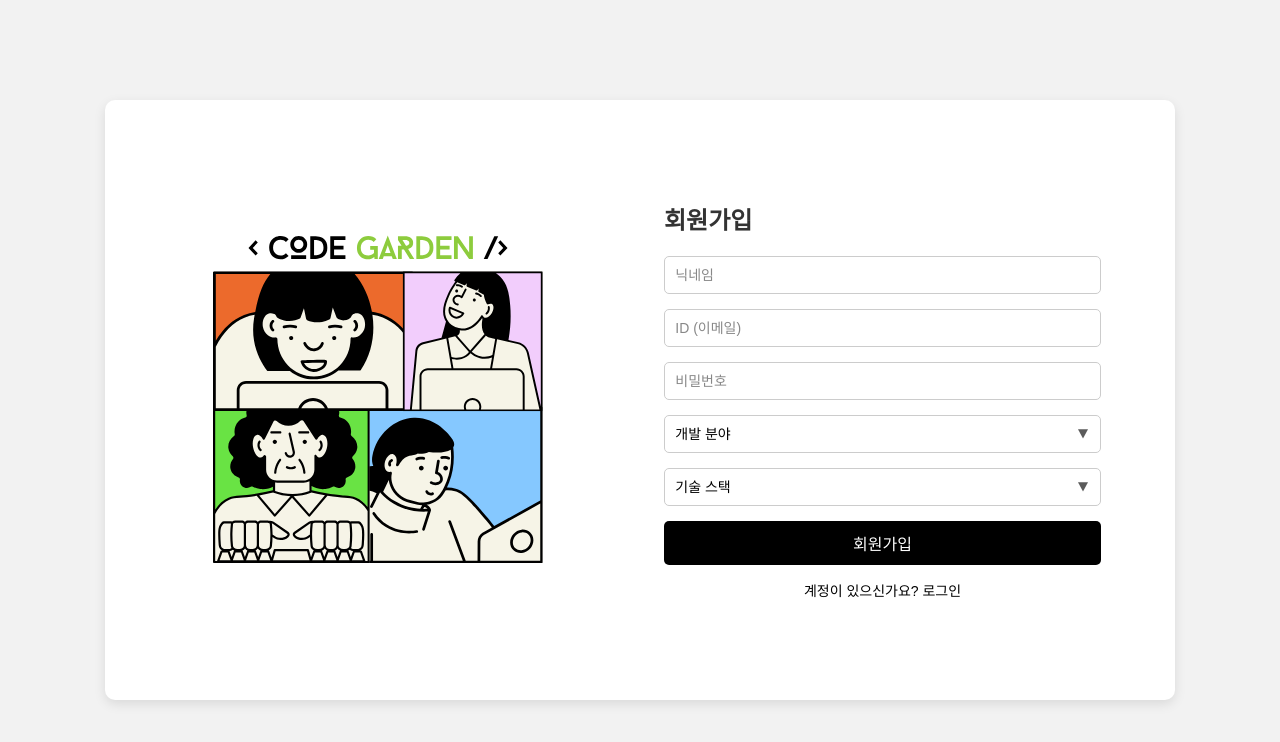
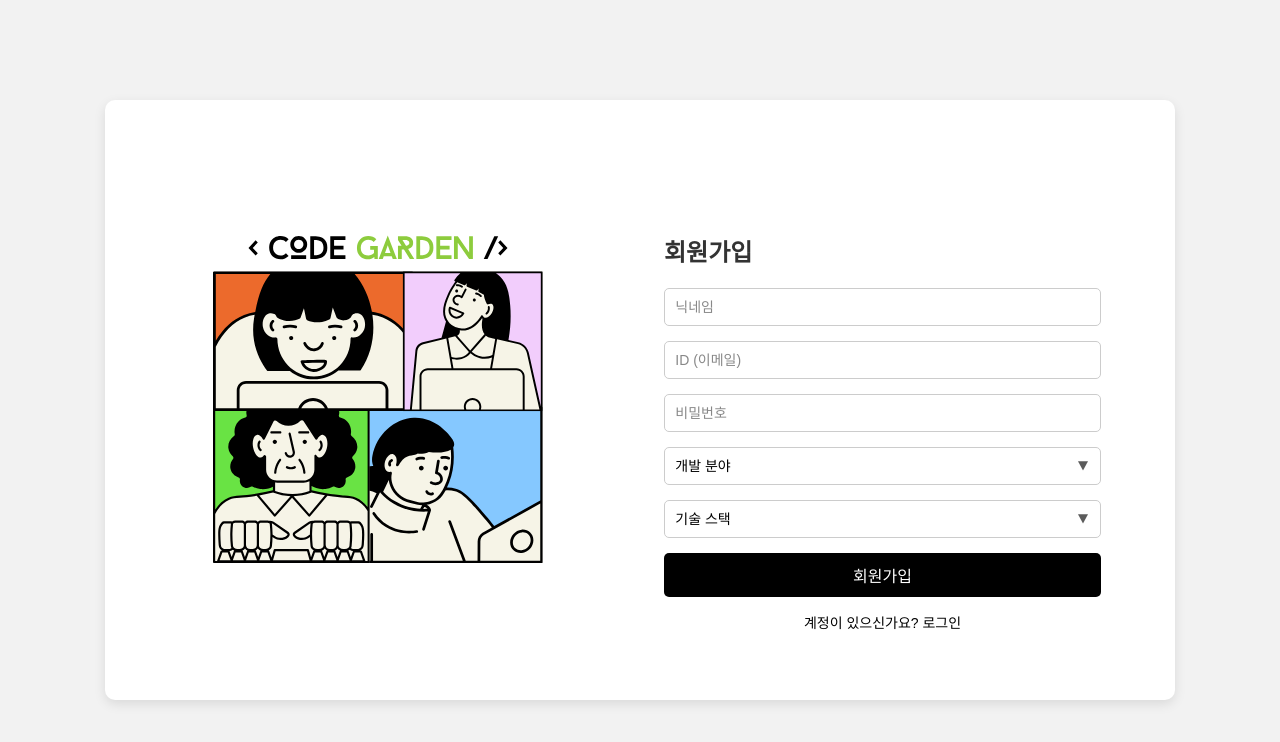
Before and after one commit to dldpdnjs21/MiniProject_codegarden, a React (Create React App) app: page /login in a window 1280 px wide. Both pictures are taken after a click on the link "회원가입". Shown: the top 742 px of the page. Built offline with nearby package versions, Linux system fonts and the light colour scheme.

Commit message:
fix: 로그인/회원가입 알림 문구 위치 수정

```diff
--- a/src/pages/JoinPage.jsx
+++ b/src/pages/JoinPage.jsx
@@ -74,22 +74,11 @@ const JoinPage = () => {
         <div className="illustration">
           <img src={loginimage} alt="illustration" />
         </div>
-
-        <form onSubmit={handleSubmit} className="register-form">
+        <div className="register-form">
+          <form onSubmit={handleSubmit}>
             <div className="title">
               <h1>회원가입</h1>
             </div>
-          {error && (
-            <p className="error-message" aria-live="assertive">
-              {error}
-            </p>
-          )}
-          {successMessage && (
-            <p className="success-message" aria-live="assertive">
-              {successMessage}
-            </p>
-          )}{" "}
-          {/* 추가된 성공 메시지 */}
             <input
               type="text"
               name="nickname"
@@ -155,11 +144,25 @@ const JoinPage = () => {
                 <option value="SQL">SQL</option>
               </select>
             </div>
+            {/* 에러 */}
+            {error && !successMessage && (
+              <p className="error message" aria-live="assertive">
+                {error}
+              </p>
+            )}
+            {/* 성공 */}
+            {successMessage && (
+              <p className="success message" aria-live="assertive">
+                {successMessage}
+              </p>
+            )}{" "}
             <button type="submit">회원가입</button>
             <p>
-            계정이 있으신가요? <a onClick={() => navigate("/login")}>로그인</a>
+              계정이 있으신가요?{" "}
+              <a onClick={() => navigate("/login")}>로그인</a>
             </p>
           </form>
+        </div>
       </div>
     </div>
   );
--- a/src/pages/LoginPage.jsx
+++ b/src/pages/LoginPage.jsx
@@ -1,24 +1,24 @@
-import React, { useState } from 'react';
-import './css/LoginPage.css';
-import { useNavigate } from 'react-router-dom';
-import loginimage from './img/login_logo.svg';
-import { signInWithEmailAndPassword } from 'firebase/auth';
-import { get, ref } from 'firebase/database';
-import { db, auth } from './firebase/firebase';
+import React, { useState } from "react";
+import "./css/LoginPage.css";
+import { useNavigate } from "react-router-dom";
+import loginimage from "./img/login_logo.svg";
+import { signInWithEmailAndPassword } from "firebase/auth";
+import { get, ref } from "firebase/database";
+import { db, auth } from "./firebase/firebase";
 
 const LoginPage = () => {
   const [formData, setFormData] = useState({
-    id: '',
-    password: ''
+    id: "",
+    password: "",
   });
 
   const navigate = useNavigate();
-  const [error, setError] = useState('');
+  const [error, setError] = useState("");
 
   const handleChange = (e) => {
     setFormData({
       ...formData,
-      [e.target.name]: e.target.value
+      [e.target.name]: e.target.value,
     });
   };
 
@@ -26,33 +26,40 @@ const LoginPage = () => {
     e.preventDefault();
 
     try {
-      const userCredential = await signInWithEmailAndPassword(auth, formData.id, formData.password);
+      const userCredential = await signInWithEmailAndPassword(
+        auth,
+        formData.id,
+        formData.password
+      );
       const user = userCredential.user;
 
       if (!user.emailVerified) {
-        setError('이메일 인증을 완료하지 않았습니다. 인증 후 다시 시도해주세요.');
+        setError(
+          "이메일 인증을 완료하지 않았습니다. 인증 후 다시 시도해주세요."
+        );
         return;
       }
 
-      const userRef = ref(db, 'users/' + user.uid);
+      const userRef = ref(db, "users/" + user.uid);
       const snapshot = await get(userRef);
       if (snapshot.exists()) {
         const userData = snapshot.val();
-        console.log('사용자 데이터:', userData);
+        console.log("사용자 데이터:", userData);
       } else {
-        console.log('사용자 데이터가 존재하지 않습니다.');
+        console.log("사용자 데이터가 존재하지 않습니다.");
       }
 
-      navigate('/main');
+      navigate("/main");
     } catch (error) {
-      console.error('로그인 실패:', error);
-      let errorMessage = '로그인에 실패했습니다. 이메일과 비밀번호를 확인해주세요.';
-      if (error.code === 'auth/user-not-found') {
-        errorMessage = '사용자를 찾을 수 없습니다.';
-      } else if (error.code === 'auth/wrong-password') {
-        errorMessage = '비밀번호가 올바르지 않습니다.';
-      } else if (error.code === 'auth/invalid-email') {
-        errorMessage = '잘못된 이메일 주소입니다.';
+      console.error("로그인 실패:", error);
+      let errorMessage =
+        "로그인에 실패했습니다. 이메일과 비밀번호를 확인해주세요.";
+      if (error.code === "auth/user-not-found") {
+        errorMessage = "사용자를 찾을 수 없습니다.";
+      } else if (error.code === "auth/wrong-password") {
+        errorMessage = "비밀번호가 올바르지 않습니다.";
+      } else if (error.code === "auth/invalid-email") {
+        errorMessage = "잘못된 이메일 주소입니다.";
       }
       setError(errorMessage);
     }
@@ -69,8 +76,6 @@ const LoginPage = () => {
           <div className="title">
             <h1>로그인</h1>
           </div>
-
-          {error && <p className="error-message" aria-live="assertive">{error}</p>} {/* 로그인 실패 메시지 */}
 
           <input
             type="email"
@@ -89,11 +94,16 @@ const LoginPage = () => {
             placeholder="비밀번호"
             required
           />
-
+          {/* 로그인 실패 메시지 */}
+          {error && (
+            <p className="error message" aria-live="assertive">
+              {error}
+            </p>
+          )}
           <button type="submit">로그인</button>
 
           <p>
-            계정이 없으신가요? <a onClick={() => navigate('/join')}>회원가입</a>
+            계정이 없으신가요? <a onClick={() => navigate("/join")}>회원가입</a>
           </p>
         </form>
       </div>
--- a/src/pages/css/JoinPage.css
+++ b/src/pages/css/JoinPage.css
@@ -11,7 +11,7 @@ body {
 
 .container {
   display: flex;
-  justify-content: center;
+  /* justify-content: center; */
   align-items: center;
   height: 100vh;
 }
@@ -52,7 +52,8 @@ body {
 .register-form {
   flex: 1;
   width: 50%;
-  margin: auto;
+  /* margin: auto; */
+  margin-top: 103px;
   padding: 0 20px;
 }
 
@@ -112,3 +113,15 @@ p a:hover {
   margin: 0 auto 15px auto;
   background: url("../../components/img/down_arrow.svg") no-repeat 97% 50%;
 }
+
+.message {
+  margin-bottom: 15px;
+}
+
+.error {
+  color: #f54040;
+}
+
+.success {
+  color: #2956f6;
+}
--- a/src/pages/css/LoginPage.css
+++ b/src/pages/css/LoginPage.css
@@ -5,7 +5,7 @@
 }
 
 body {
-  font-family: 'Arial', sans-serif;
+  font-family: "Arial", sans-serif;
   background-color: #f2f2f2;
 }
 
@@ -38,7 +38,7 @@ body {
   color: #67b345;
 }
 
-.illustration{
+.illustration {
   flex: 1;
   width: 50%;
   margin: auto;
@@ -50,14 +50,15 @@ body {
   padding: 0 20px;
 }
 
-.login-form{
+.login-form {
   flex: 1;
   width: 50%;
-  margin: auto;
+  margin-top: 157px;
   padding: 0 20px;
 }
 
-.login-form input, .login-form select {
+.login-form input,
+.login-form select {
   width: 90%;
   padding: 10px;
   margin-bottom: 15px;
@@ -98,3 +99,7 @@ p a {
 p a:hover {
   text-decoration: underline;
 }
+
+.error {
+  margin-top: 0;
+}
```
Lines whose indentation alone changed are shown as unchanged.
